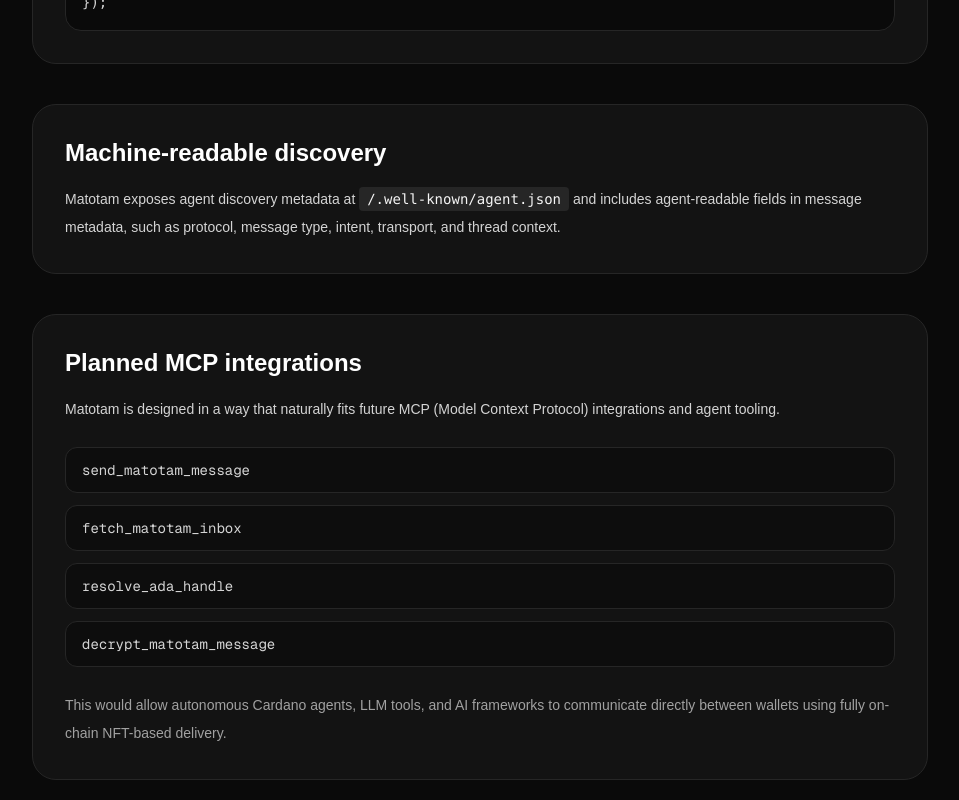
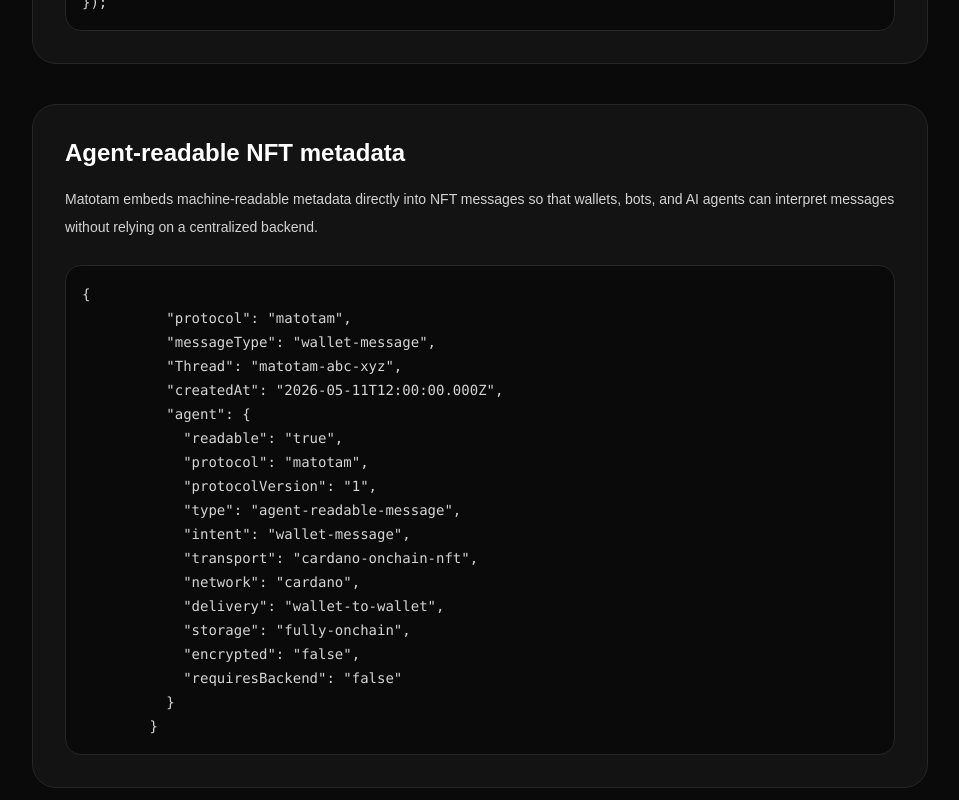
Before and after one commit to MatoB13/matotam, a Next.js app: page /agents in a window 1280 px wide. Shown: the part 2080-2880 px from the top of the page, without its empty margins (160-1119 px from the left). Built offline with nearby package versions, Linux system fonts and the light colour scheme.

Commit message:
Add agent-readable metadata example

```diff
--- a/src/app/agents/page.tsx
+++ b/src/app/agents/page.tsx
@@ -177,6 +177,40 @@ export default function AgentsPage() {
 
         <section className="rounded-3xl border border-neutral-800 bg-neutral-900/70 p-8">
           <h2 className="text-2xl font-bold text-white">
+            Agent-readable NFT metadata
+          </h2>
+
+          <p className="mt-4 text-sm leading-7 text-neutral-300">
+            Matotam embeds machine-readable metadata directly into NFT
+            messages so that wallets, bots, and AI agents can interpret
+            messages without relying on a centralized backend.
+          </p>
+
+          <pre className="mt-6 overflow-x-auto rounded-2xl border border-neutral-800 bg-neutral-950 p-4 text-sm leading-6 text-neutral-300">
+            <code>{`{
+          "protocol": "matotam",
+          "messageType": "wallet-message",
+          "Thread": "matotam-abc-xyz",
+          "createdAt": "2026-05-11T12:00:00.000Z",
+          "agent": {
+            "readable": "true",
+            "protocol": "matotam",
+            "protocolVersion": "1",
+            "type": "agent-readable-message",
+            "intent": "wallet-message",
+            "transport": "cardano-onchain-nft",
+            "network": "cardano",
+            "delivery": "wallet-to-wallet",
+            "storage": "fully-onchain",
+            "encrypted": "false",
+            "requiresBackend": "false"
+          }
+        }`}</code>
+          </pre>
+        </section>
+
+        <section className="rounded-3xl border border-neutral-800 bg-neutral-900/70 p-8">
+          <h2 className="text-2xl font-bold text-white">
             Machine-readable discovery
           </h2>
           <p className="mt-4 text-sm leading-7 text-neutral-300">
```
